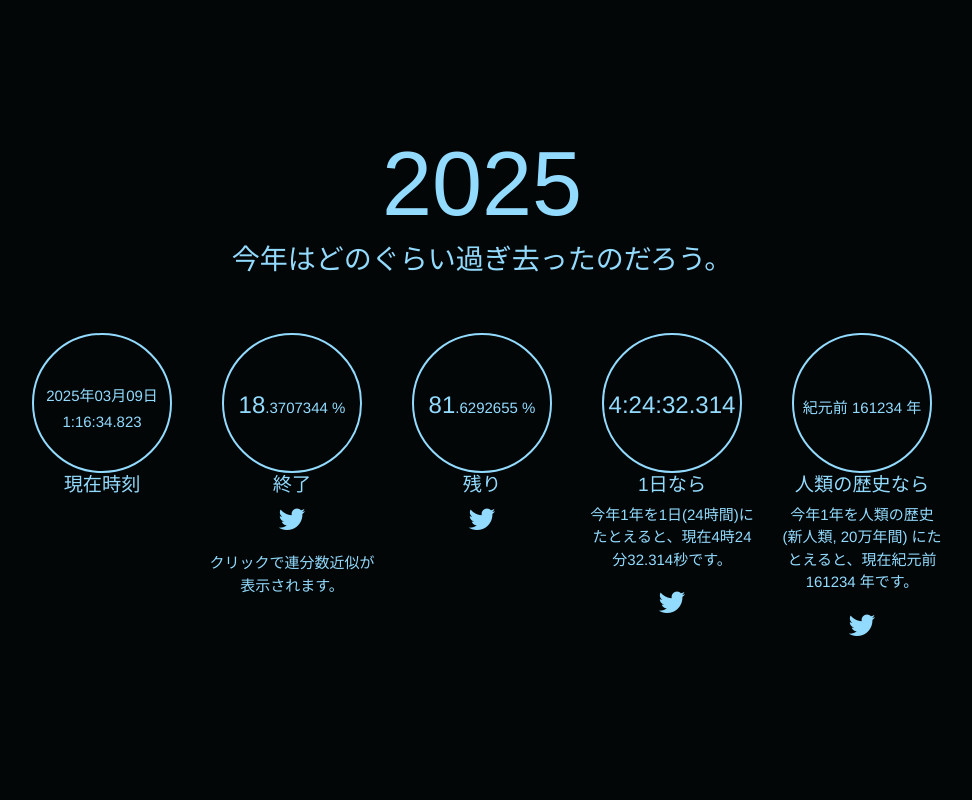
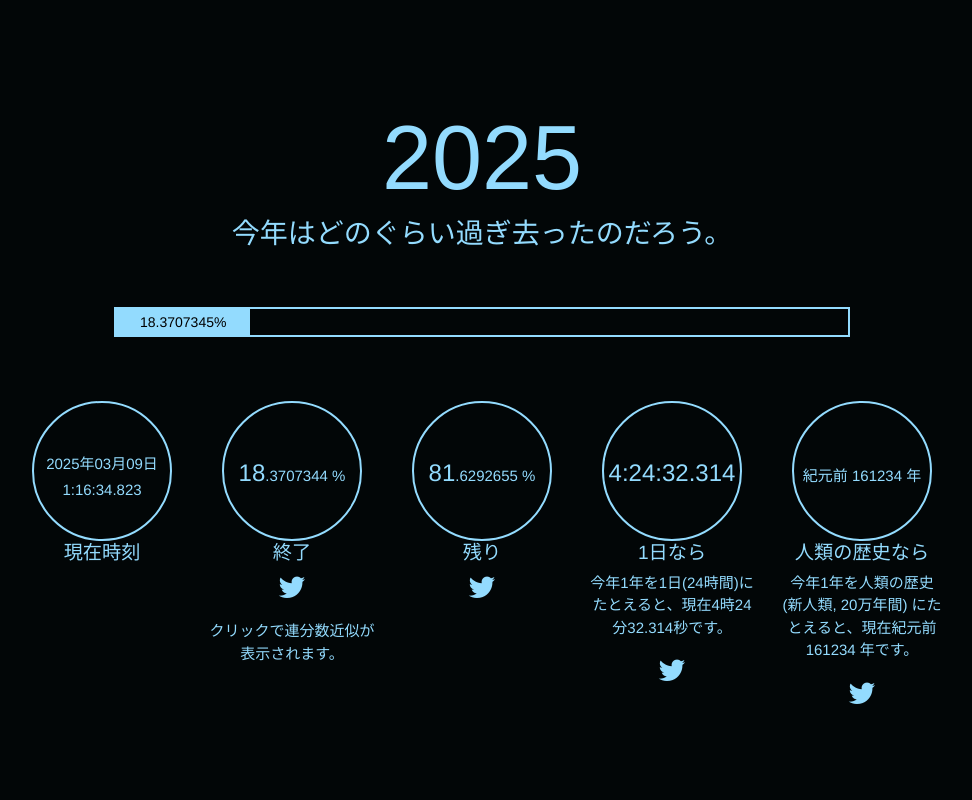
Before and after one commit to Nyoho/time-flies, a React (Vite) app: page / in a window 1280 px wide. Shown: the top 800 px of the page, without its empty margins (158-1130 px from the left). Built offline with nearby package versions, Linux system fonts and the light colour scheme.

Commit message:
Make progress bar

```diff
--- a/src/components/time-flies.jsx
+++ b/src/components/time-flies.jsx
@@ -7,6 +7,7 @@ import TweetItem from './TweetItem'
 const TimeFlies = (props) => {
   const [flipped, setFlipped] = useState(false)
   const time = props.time
+  const progressPercent = (1 - time.remain) * 100
 
   return (
     <>
@@ -20,8 +21,25 @@ const TimeFlies = (props) => {
               </div>
             </div>
 
-            <div className="row">
-              <div id="bar-graph"></div>
+            <div className="row mt-5 mb-3">
+              <div className="col-lg-8 offset-lg-2 col-md-10 offset-md-1 col-12">
+                <div
+                  className="border border-2 border-primary"
+                  role="progressbar"
+                  aria-label="今年の経過割合"
+                  aria-valuenow={progressPercent}
+                  aria-valuemin="0"
+                  aria-valuemax="100"
+                  style={{ height: '30px', fontSize: '1rem' }}
+                >
+                  <div
+                    className="bg-primary text-black d-flex align-items-center justify-content-center small"
+                    style={{ height: '28px', width: `${progressPercent}%` }}
+                  >
+                    {progressPercent.toFixed(7)}%
+                  </div>
+                </div>
+              </div>
             </div>
 
             <div className="row justify-content-center">
--- a/src/index.css
+++ b/src/index.css
@@ -4,6 +4,9 @@
   --bs-h4-font-size: 1.2rem;
 
   --bs-font-sans-serif: "Helvetica Neue", "Noto Sans JP", system-ui, -apple-system, "Segoe UI", Roboto, "Noto Sans", "Liberation Sans", Arial, sans-serif, "Apple Color Emoji", "Segoe UI Emoji", "Segoe UI Symbol", "Noto Color Emoji";
+
+  --bs-primary: #93DBFE;
+  --bs-primary-rgb:  147, 219, 254;
 }
 
 body {
```
